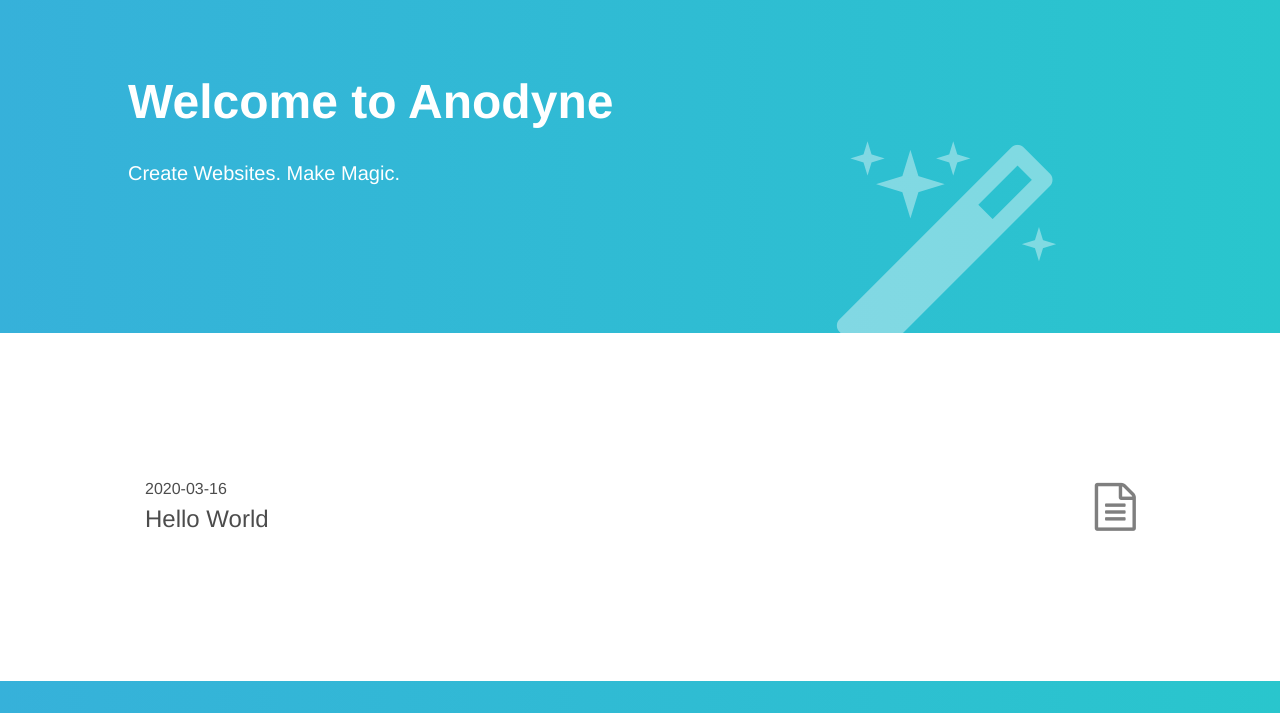
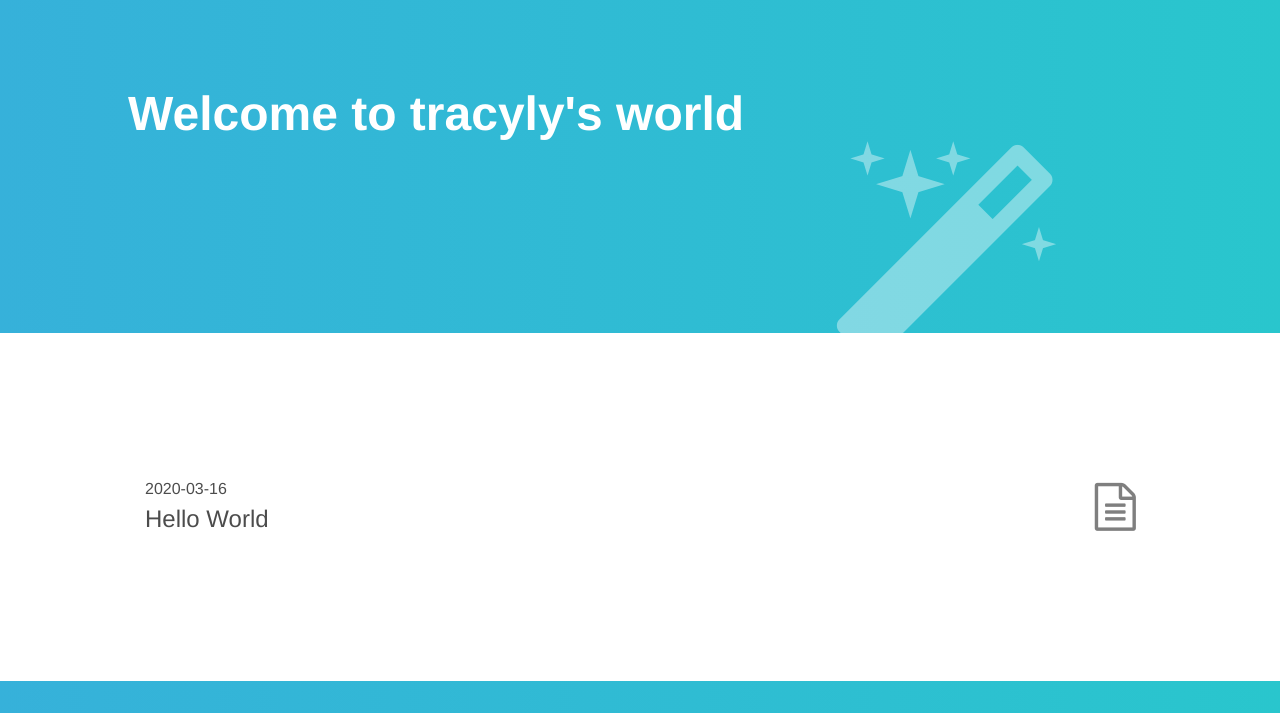
Before and after one commit to tracyly/tracyly.github.io, a plain HTML site: page index.html in a window 1280 px wide. Shown: the part 87-800 px from the top of the page. Drawn offline with nearby package versions, Linux system fonts and the light colour scheme.

Commit message:
Site updated: 2020-03-17 01:54:11

```diff
--- a/index.html
+++ b/index.html
@@ -122,8 +122,8 @@
     <!-- Title -->
     <div class="w-100 mw8 center vh-40 dt">
         <div class="dtc v-mid white">
-            <h1 class="f1-l f2-m tc tc-m tl-ns">Welcome to Anodyne</h1>
-            <p class="f4 fw3 pab-100px tc tc-m tl-ns">Create Websites. Make Magic.</p>
+            <h1 class="f1-l f2-m tc tc-m tl-ns">Welcome to tracyly's world</h1>
+            <p class="f4 fw3 pab-100px tc tc-m tl-ns"></p>
         </div>
     </div>
 
```
